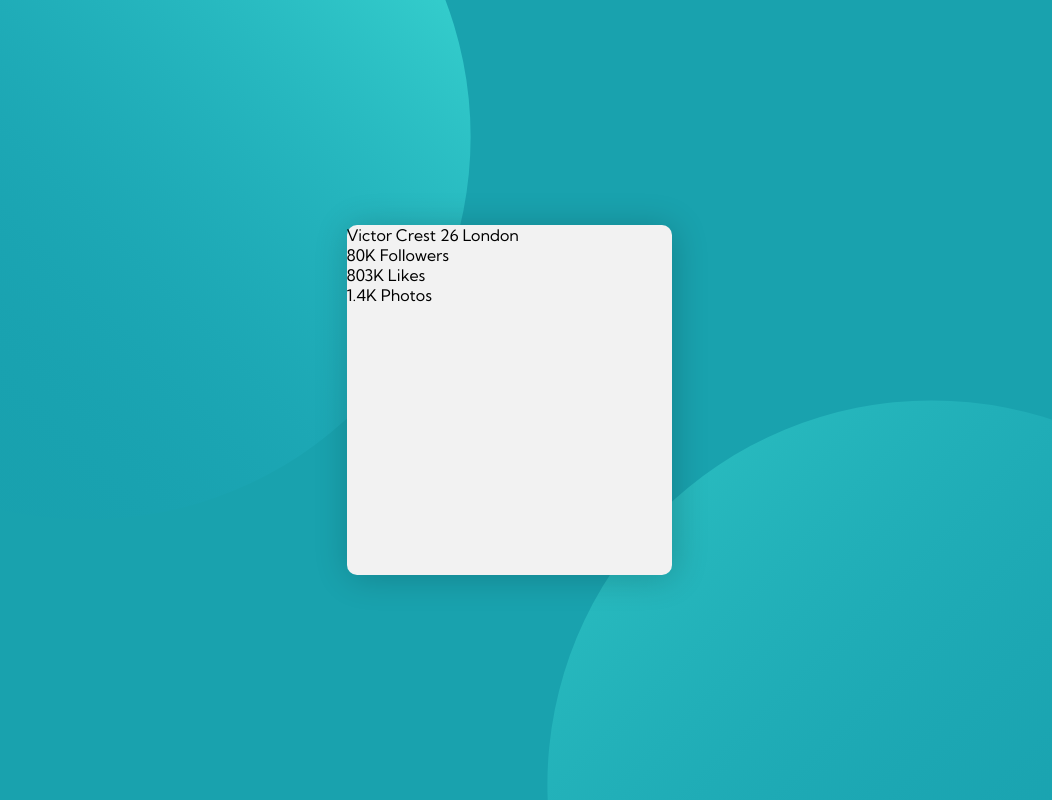
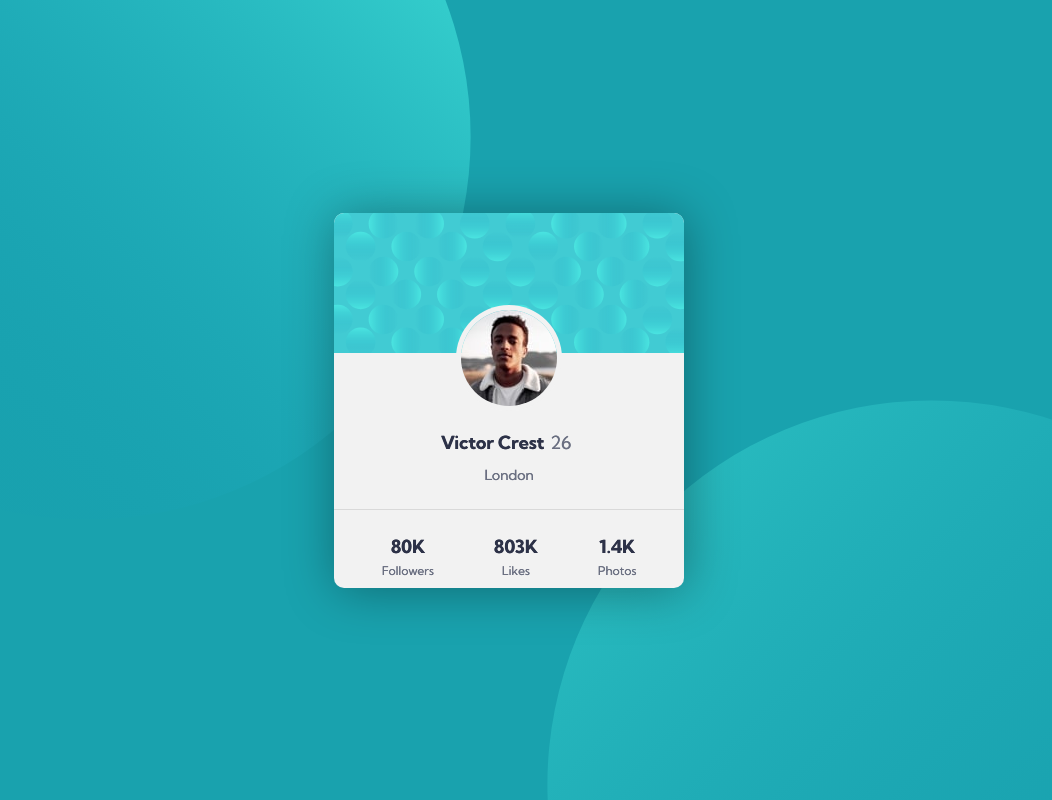
Before and after one commit to purdonkle/profile-card-component-main, a plain HTML site: page index.html in a window 1280 px wide. Shown: the whole page, without its empty margins (131-1183 px from the left). Drawn offline with Linux system fonts and the light colour scheme.

Commit message:
:heavy_check_mark: complete desktop design

```diff
--- a/index.html
+++ b/index.html
@@ -18,11 +18,11 @@
       <div class="profile-card">
         <div class="profile-bg"></div>
         <div class="profile-picture"></div>
-        <div class="profile-main">Victor Crest 26 London</div>
+        <div class="profile-main"><p>Victor Crest<span class="main-light">26</span></p><p class="main-light">London</p></div>
         <div class="profile-stats">
-          <div class="stat">80K Followers</div>
-          <div class="stat">803K Likes</div>
-          <div class="stat">1.4K Photos</div>
+          <div class="stat"><p>80K</p><p class="stats-light">Followers</p></div>
+          <div class="stat"><p>803K</p><p class="stats-light">Likes</p></div>
+          <div class="stat"><p>1.4K</p><p class="stats-light">Photos</p></div>
         </div>
       </div>
     </div>
--- a/style.css
+++ b/style.css
@@ -33,34 +33,73 @@ body {
 	display: flex;
 	justify-content: center;
 	align-items: center;
+	font-weight: 700;
+	font-size: 18px;
+	text-shadow: 0.3px 0.3px var(--vd-desat-blue-color);
+	color: var(--vd-desat-blue-color);
 }
 .profile-card {
-	width: 325px;
-	height: 350px;
+	width: 350px;
+	height: 375px;
 	background-color: var(--white);
 	border-radius: 10px;
-	box-shadow: 2px 2px 35px rgba(0,0,0,0.2);
+	box-shadow: 2px 2px 50px rgba(0,0,0,0.35);
 }
 
 .profile-bg {
-
+	background: url(./images/bg-pattern-card.svg);
+	height: 140px;
+	border-top-left-radius: 10px;
+	border-top-right-radius: 10px;
 }
 
 .profile-picture {
-
+	background: url(./images/image-victor.jpg);
+	height: 96px;
+	width: 96px;
+	background-repeat: no-repeat;
+	margin: 0 auto;
+	margin-top: -43px;
+	border-radius: 48px;
+	box-shadow: 0px 0px 0px 5px var(--white);
 }
 
 .profile-main {
+	text-align: center;
+	margin: 25px;
+}
 
+.profile-main p span {
+	font-size: 18px;
+	margin: 0px 6px;
+}
+
+.main-light {
+	margin: 12px 0px;
+	font-weight: 400;
+	font-size: 14px;
+	color: var(--d-grayish-blue-color);
+	text-shadow: 0.3px 0.3px var(--d-grayish-blue-color);
 }
 
 .profile-stats {
-
+	display: flex;
+	justify-content: center;
+	align-items: center;
+	text-align: center;
+	border-top: 1px solid rgba(0,0,0,0.1);
 }
 
-.stats {
+.profile-stats .stat {
+	padding: 25px 30px;
+}
 
-}
+.stats-light {
+	padding-top: 5px;
+	font-weight: 400;
+	font-size: 12px;
+	color: var(--d-grayish-blue-color);
+	text-shadow: 0.3px 0.3px var(--d-grayish-blue-color);}
 
 .attribution {
   font-size: 11px;
```
